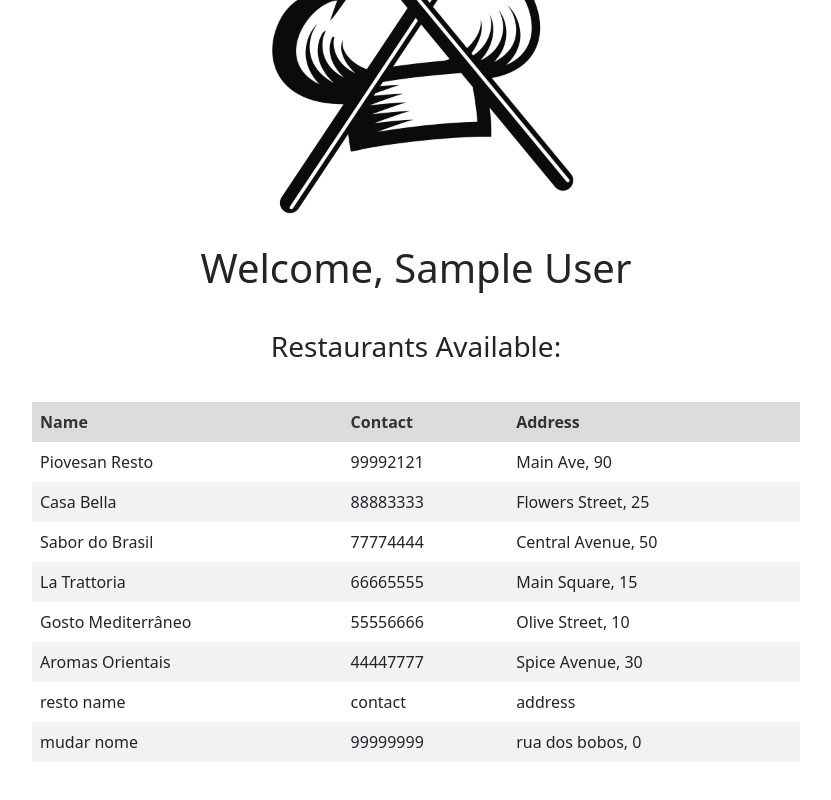
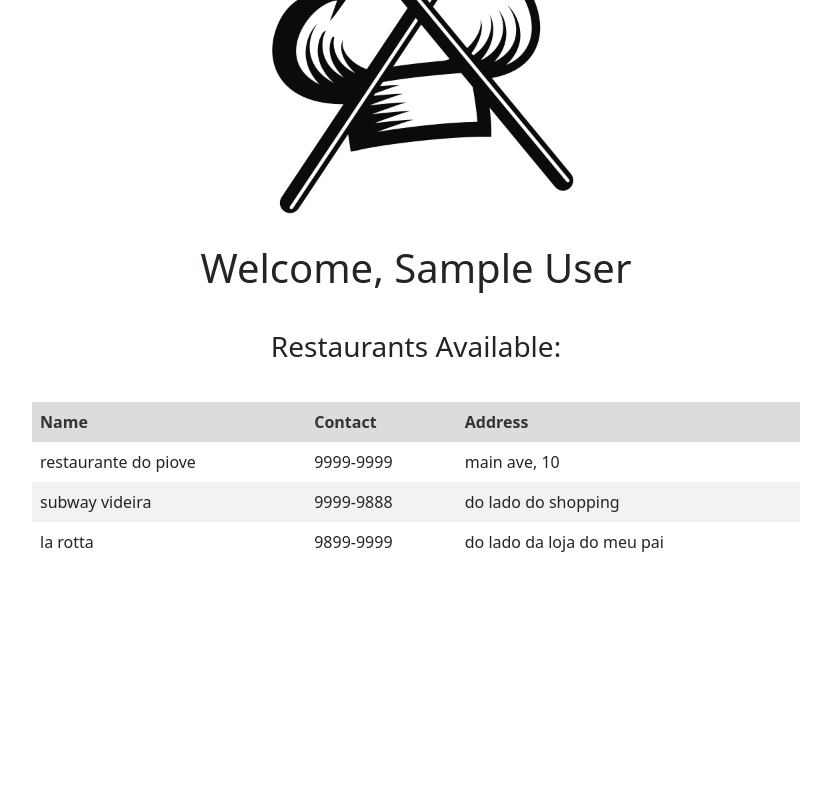
Before and after one commit to m-piovesan/resto-project, a Vue app: page /home in a window 1280 px wide. Shown: the part 326-1126 px from the top of the page, without its empty margins (224-1055 px from the left). After the commit the page ends 938 px from the top, so only its background shows below. Built offline with nearby package versions, Linux system fonts and the light colour scheme; data requests are answered from the project's data file; sample sign-in values are in the browser's storage; what vue-toast-notification would draw is missing.

Commit message:
edit and delete restaurants features done

```diff
--- a/db/db.json
+++ b/db/db.json
@@ -81,52 +81,22 @@
   ],
   "restaurants": [
     {
-      "id": "1",
-      "name": "Piovesan Resto",
-      "contact": "99992121",
-      "address": "Main Ave, 90"
+      "id": "4d4e",
+      "name": "restaurante do piove",
+      "contact": "9999-9999",
+      "address": "main ave, 10"
     },
     {
-      "id": "2",
-      "name": "Casa Bella",
-      "contact": "88883333",
-      "address": "Flowers Street, 25"
+      "id": "1f30",
+      "name": "subway videira",
+      "contact": "9999-9888",
+      "address": "do lado do shopping"
     },
     {
-      "id": "3",
-      "name": "Sabor do Brasil",
-      "contact": "77774444",
-      "address": "Central Avenue, 50"
-    },
-    {
-      "id": "4",
-      "name": "La Trattoria",
-      "contact": "66665555",
-      "address": "Main Square, 15"
-    },
-    {
-      "id": "5",
-      "name": "Gosto Mediterrâneo",
-      "contact": "55556666",
-      "address": "Olive Street, 10"
-    },
-    {
-      "id": "6",
-      "name": "Aromas Orientais",
-      "contact": "44447777",
-      "address": "Spice Avenue, 30"
-    },
-    {
-      "id": "b055",
-      "name": "resto name",
-      "contact": "contact",
-      "address": "address"
-    },
-    {
-      "name": "mudar nome",
-      "contact": "99999999",
-      "address": "rua dos bobos, 0",
-      "id": "62d9"
+      "id": "948d",
+      "name": "la rotta",
+      "contact": "9899-9999",
+      "address": "do lado da loja do meu pai"
     }
   ]
 }
--- a/src/components/restaurantsTable.vue
+++ b/src/components/restaurantsTable.vue
@@ -28,9 +28,9 @@
                     <td>{{ restaurant.name }}</td>
                     <td>{{ restaurant.contact }}</td>
                     <td>{{ restaurant.address }}</td>
-                    <td class="d-flex justify-content-center gap-4 align-items-center" v-if="isUpdateRoute">
+                    <td v-if="isUpdateRoute" class="d-flex justify-content-center gap-4 align-items-center">
                         <DialogTrigger class="pi pi-pencil" style="color: green" />
-                        <span class="pi pi-trash" style="color: darkred"></span>
+                        <span class="pi pi-trash"  @click="handleDeleteRestaurant(restaurant.id)" style="color: darkred"></span>
                     </td>
                 </tr>
             </tbody>
@@ -63,7 +63,7 @@
 
                     <div class="d-flex justify-content-between gap-3">
                         <button type="submit" class="btn btn-success" @click="handleSaveRestaurant">Save</button>
-                        <DialogClose @click="cancelEdit" class="btn btn-danger">Cancel</DialogClose>
+                        <DialogClose class="btn btn-danger">Cancel</DialogClose>
                     </div>
                 </form>
             </DialogContent>
@@ -119,9 +119,19 @@
                     useToast().error('Error updating restaurant!', { duration: 3000, position: 'top-right' });
                 }
             },
-            cancelEdit() {
-                console.log('cancelEdit');
-            }
+            async handleDeleteRestaurant(restaurantId) {
+                try {
+                    let result = await axios.delete(`http://localhost:3000/restaurants/${restaurantId}`);
+
+                    if (result.status === 200) {
+                        useToast().success('Restaurant deleted!', { duration: 3000, position: 'top-right' });
+                        this.restaurants = this.restaurants.filter(restaurant => restaurant.id !== restaurantId);
+                    }
+                } catch (error) {
+                    console.error(error);
+                    useToast().error('Error deleting restaurant!', { duration: 3000, position: 'top-right' });
+                }
+            },
         }
     }
 </script>
```
